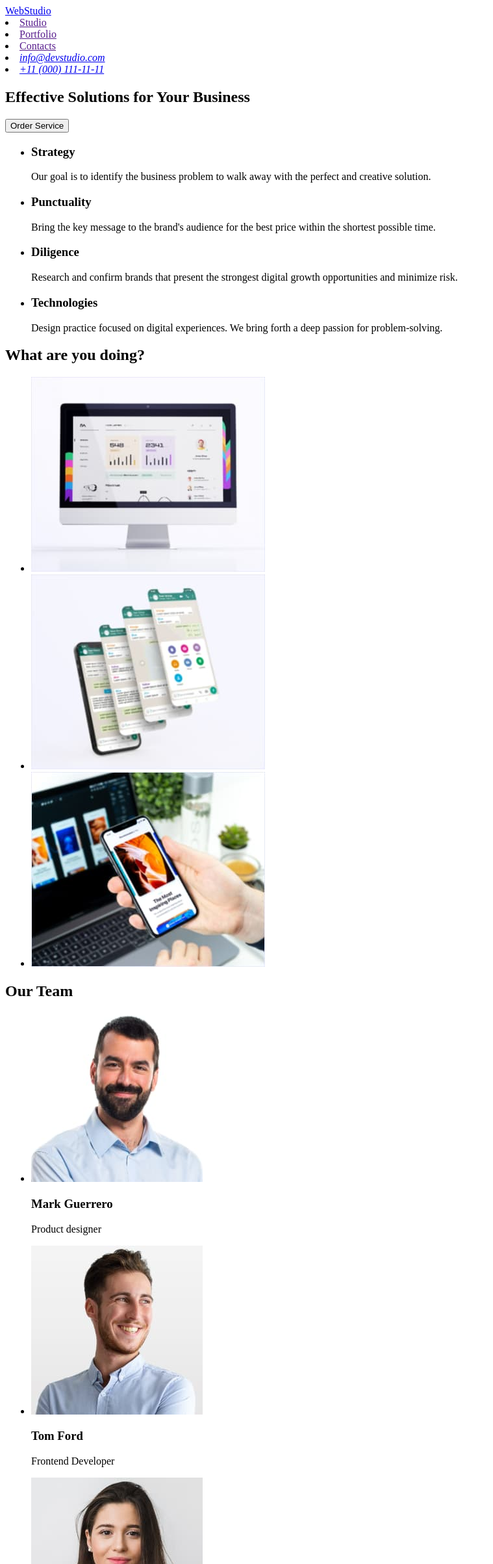
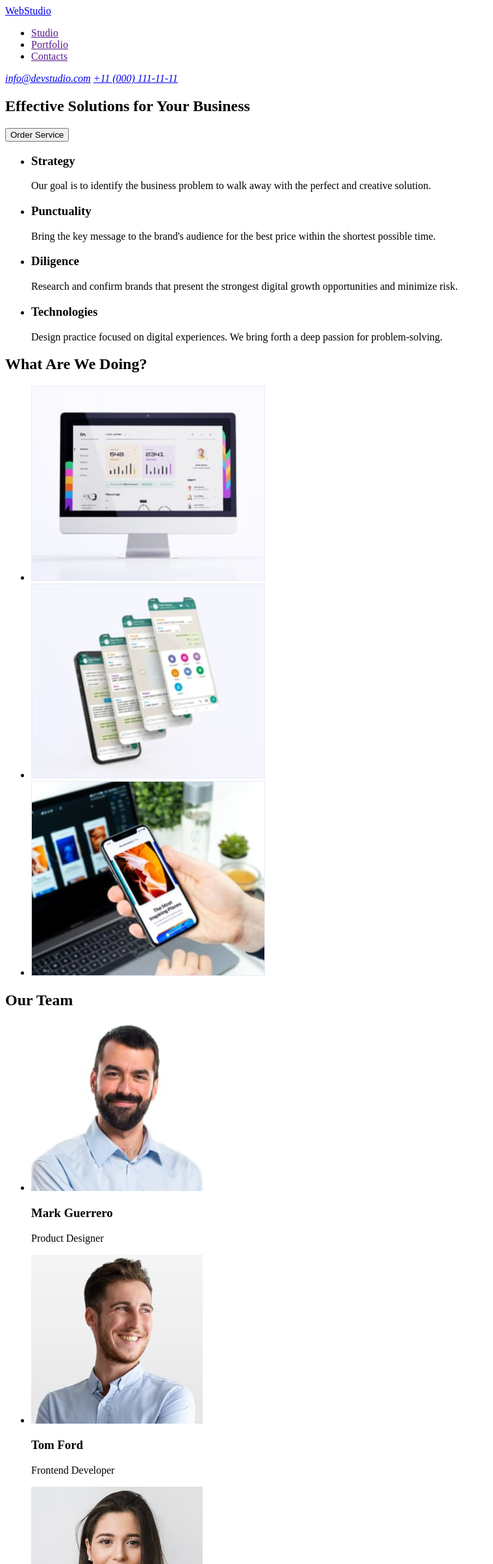
Before and after one commit to MrKyrylo/Tutorial, a plain HTML site: page index.html in a window 1280 px wide. Shown: the top 2407 px of the page at 65% size, without its empty margins (0-759 px from the left). Drawn offline with Linux system fonts and the light colour scheme.

Commit message:
UPDATE CODE

```diff
--- a/index.html
+++ b/index.html
@@ -7,8 +7,9 @@
 </head>
 <body>
     <header>
+        <a href="./index.html">WebStudio</a>
         <nav>
-            <a href="href=./index.html">WebStudio</a>
+            <ul>
                 <li><a href="">Studio</a></li>
                 <li><a href="">Portfolio</a></li>
                 <li><a href="">Contacts</a></li>
@@ -16,8 +17,8 @@
         </nav>
 
         <address>
-            <li><a href="mailto:info@devstudio.com">info@devstudio.com</a></li>
-            <li><a href="tel:+110001111111 ">+11 (000) 111-11-11</a></li>
+            <a href="mailto:info@devstudio.com">info@devstudio.com</a>
+            <a href="tel:+110001111111 ">+11 (000) 111-11-11</a>
         </address>
 
     </header>
@@ -47,7 +48,7 @@
         </ul>
         </section>
         <section>
-        <h2>What are you doing?</h2>
+        <h2>What Are We Doing?</h2>
         <ul>
             <li>
                 <img src="images/photo3.jpg" alt="graphics"
@@ -74,7 +75,7 @@
                 width="264"
                 height="260">
                 <h3>Mark Guerrero</h3>
-                <p>Product designer</p>
+                <p>Product Designer</p>
             </li>
             <li>
                 <img src="images/person4.jpg" alt="Tom Ford"
@@ -101,7 +102,7 @@
     </section>
     </main>
     <footer>
-        <a href="href=./index.html">WebStudio</a>
+        <a href="./index.html">WebStudio</a>
         <p>Increase the flow of customers and sales for your business with digital marketing & growth solutions.</p>
     </footer>
 </body>
```
